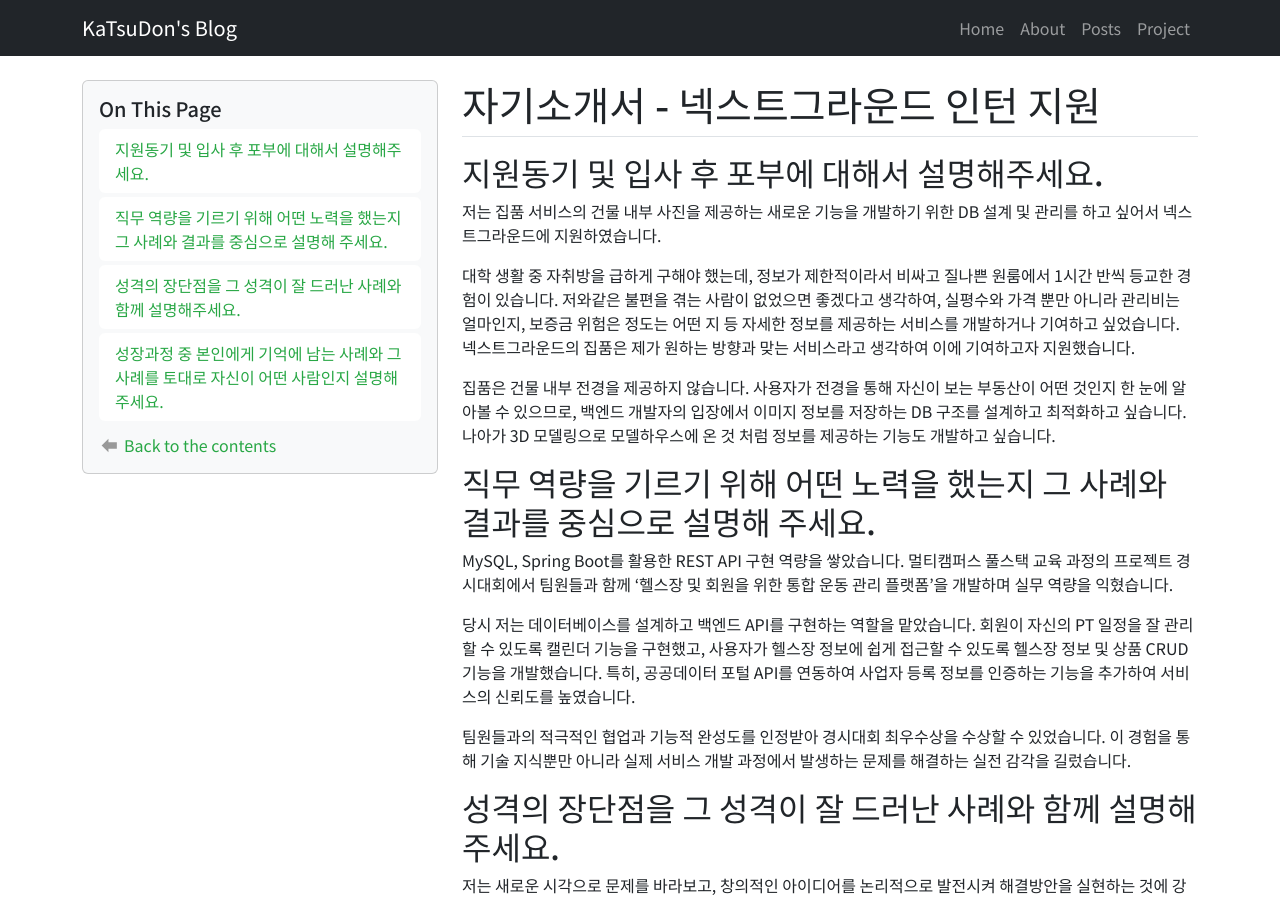
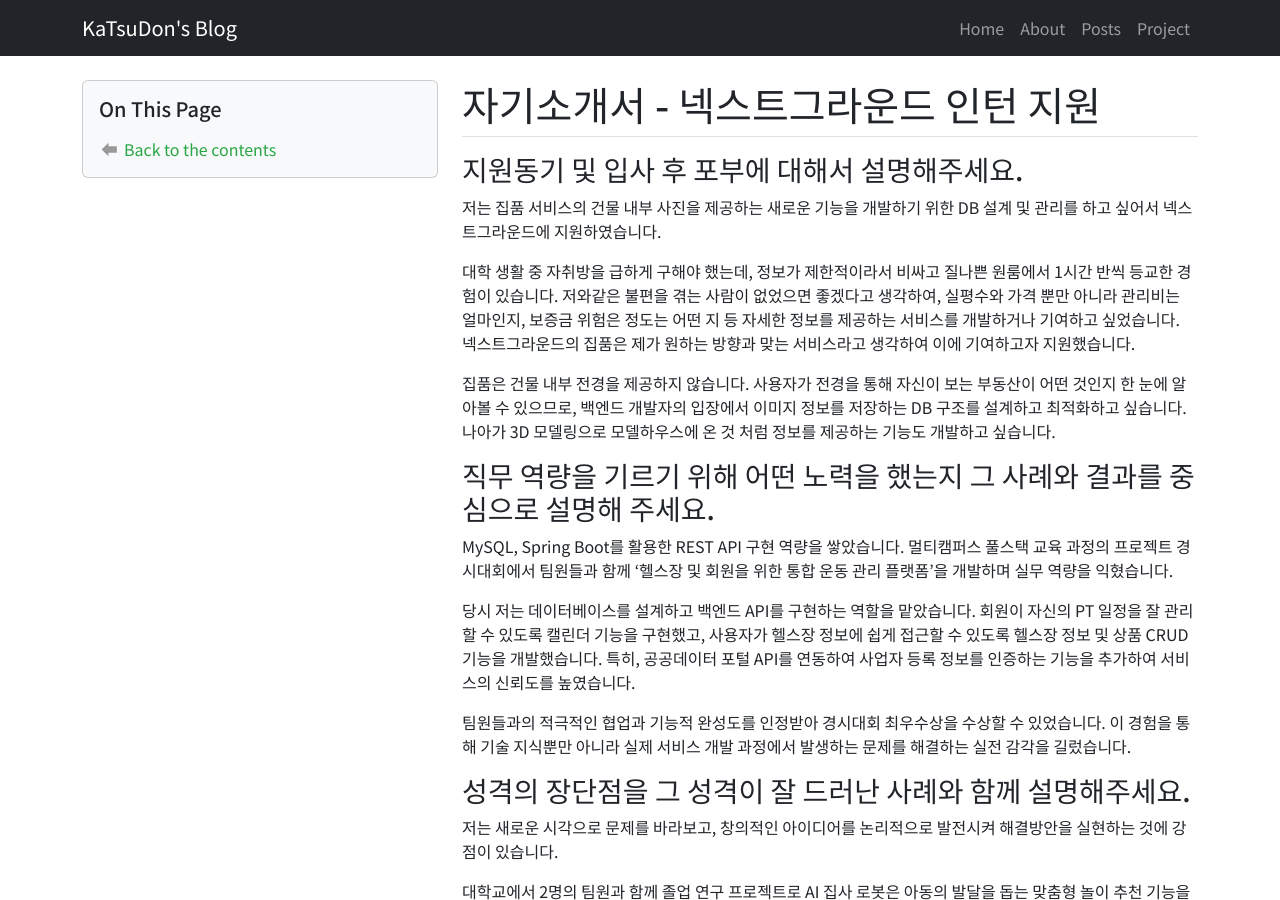
Before and after one commit to Katsudon8991/katsudon8991.github.io, a Jekyll site: the page built from _projects/nextground.md, in a window 1280 px wide and 900 px high. Built offline with Jekyll 4.4.1, drawn with Linux system fonts in a browser that asks for light colours.

Commit message:
edited nextground

```diff
--- a/_projects/nextground.md
+++ b/_projects/nextground.md
@@ -2,21 +2,21 @@
 title : 자기소개서 - 넥스트그라운드 인턴 지원
 ---
 
-## 지원동기 및 입사 후 포부에 대해서 설명해주세요.
+### 지원동기 및 입사 후 포부에 대해서 설명해주세요.
 저는 집품 서비스의 건물 내부 사진을 제공하는 새로운 기능을 개발하기 위한 DB 설계 및 관리를 하고 싶어서 넥스트그라운드에 지원하였습니다.
 
 대학 생활 중 자취방을 급하게 구해야 했는데, 정보가 제한적이라서 비싸고 질나쁜 원룸에서 1시간 반씩 등교한 경험이 있습니다. 저와같은 불편을 겪는 사람이 없었으면 좋겠다고 생각하여, 실평수와 가격 뿐만 아니라 관리비는 얼마인지, 보증금 위험은 정도는 어떤 지 등 자세한 정보를 제공하는 서비스를 개발하거나 기여하고 싶었습니다. 넥스트그라운드의 집품은 제가 원하는 방향과 맞는 서비스라고 생각하여 이에 기여하고자 지원했습니다.
 
 집품은 건물 내부 전경을 제공하지 않습니다. 사용자가 전경을 통해 자신이 보는 부동산이 어떤 것인지 한 눈에 알아볼 수 있으므로, 백엔드 개발자의 입장에서 이미지 정보를 저장하는 DB 구조를 설계하고 최적화하고 싶습니다. 나아가 3D 모델링으로 모델하우스에 온 것 처럼 정보를 제공하는 기능도 개발하고 싶습니다.
 
-## 직무 역량을 기르기 위해 어떤 노력을 했는지 그 사례와 결과를 중심으로 설명해 주세요.
+### 직무 역량을 기르기 위해 어떤 노력을 했는지 그 사례와 결과를 중심으로 설명해 주세요.
 MySQL, Spring Boot를 활용한 REST API 구현 역량을 쌓았습니다. 멀티캠퍼스 풀스택 교육 과정의 프로젝트 경시대회에서 팀원들과 함께 ‘헬스장 및 회원을 위한 통합 운동 관리 플랫폼’을 개발하며 실무 역량을 익혔습니다.
 
 당시 저는 데이터베이스를 설계하고 백엔드 API를 구현하는 역할을 맡았습니다. 회원이 자신의 PT 일정을 잘 관리할 수 있도록 캘린더 기능을 구현했고, 사용자가 헬스장 정보에 쉽게 접근할 수 있도록 헬스장 정보 및 상품 CRUD 기능을 개발했습니다. 특히, 공공데이터 포털 API를 연동하여 사업자 등록 정보를 인증하는 기능을 추가하여 서비스의 신뢰도를 높였습니다.
 
 팀원들과의 적극적인 협업과 기능적 완성도를 인정받아 경시대회 최우수상을 수상할 수 있었습니다. 이 경험을 통해 기술 지식뿐만 아니라 실제 서비스 개발 과정에서 발생하는 문제를 해결하는 실전 감각을 길렀습니다.
 
-## 성격의 장단점을 그 성격이 잘 드러난 사례와 함께 설명해주세요.
+### 성격의 장단점을 그 성격이 잘 드러난 사례와 함께 설명해주세요.
 저는 새로운 시각으로 문제를 바라보고, 창의적인 아이디어를 논리적으로 발전시켜 해결방안을 실현하는 것에 강점이 있습니다.
 
 대학교에서 2명의 팀원과 함께 졸업 연구 프로젝트로 AI 집사 로봇은 아동의 발달을 돕는 맞춤형 놀이 추천 기능을 개선하는 과제를 맡았습니다. 기존의 추천 기능은 아동이 좋아하는 놀이만 선택하는 경우 기능 본연의 목적을 잃을 수 있다는 문제가 있었습니다.
@@ -25,7 +25,7 @@
 
 저는 차가워 보이는 인상을 가지고 있는 것이 단점입니다. CAP@ 직업훈련 단체교육을 받을 때, 강사님이 농담해도 잘 웃지 않아서 차가운 인상을 준다고 말씀하셨습니다. 이 문제는 자기소개나 말을 할 때 농담을 섞는 등의 방법으로 해결하고 있습니다.
 
-## 성장과정 중 본인에게 기억에 남는 사례와 그 사례를 토대로 자신이 어떤 사람인지 설명해 주세요.
+### 성장과정 중 본인에게 기억에 남는 사례와 그 사례를 토대로 자신이 어떤 사람인지 설명해 주세요.
 
 저는 역지사지의 자세로 상대방의 처지를 파악하고 배려할 수 있는 사람입니다.
 
```
